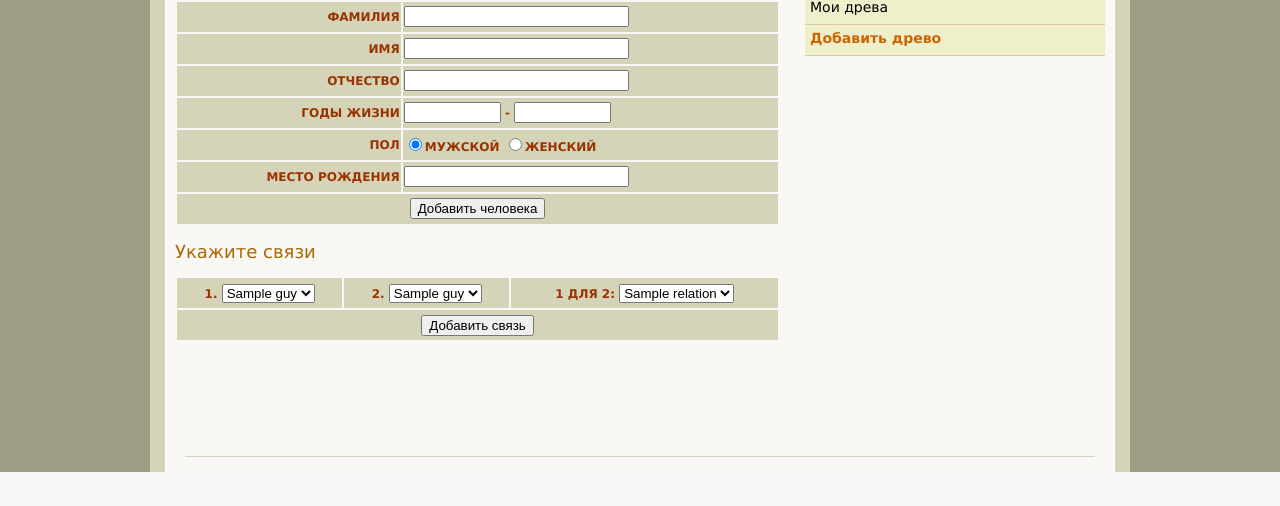
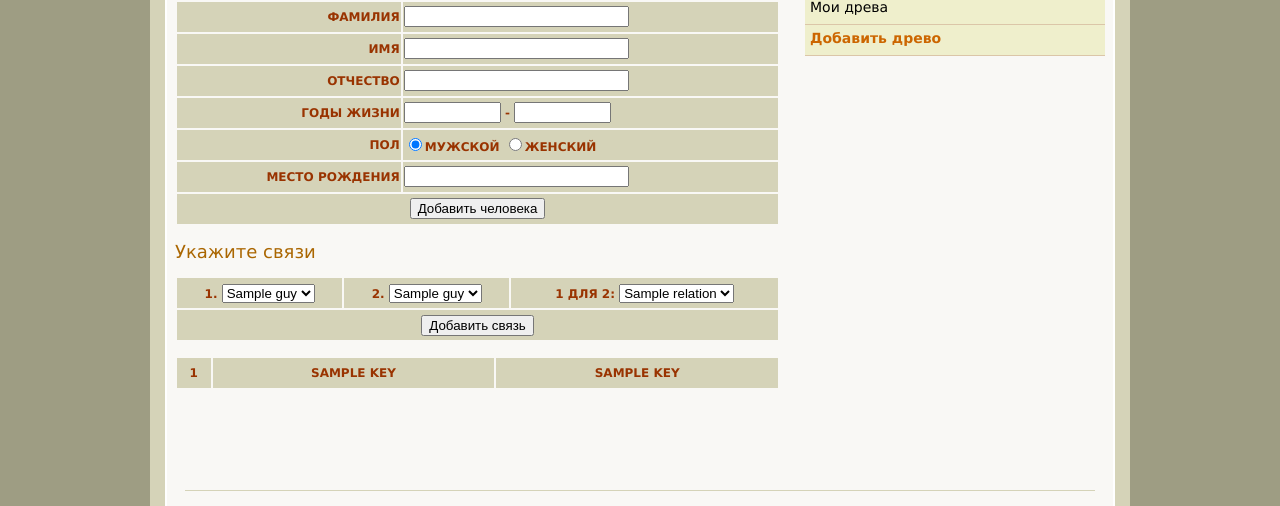
Before and after one commit to iitwebdev/Forest-Gump, a Python web app: template MyProject/myproject/templates/add_tree.jinja2 in a window 1280 px wide. Shown: the part 504-1010 px from the top of the page. Before the commit the page ends 976 px from the top, so only its background shows below. Run offline with Jinja, Linux system fonts and the light colour scheme; the template is opened without the code that fills it: most values are stand-ins (such as "Sample title", 1, 10 or a date in 2020).

Commit message:
+ relation table

```diff
--- a/MyProject/myproject/templates/add_tree.jinja2
+++ b/MyProject/myproject/templates/add_tree.jinja2
@@ -79,6 +79,17 @@
         </form>
         <div id="relation_table">
             <table>
+                {% for key in dict_relations %}
+                    <tr><td align="center">
+                        {{ dict_relations[key][0] }}
+                    </td>
+                    <td align="center">
+                        {{ dict_relations[key][1]}}
+                    </td>
+                    <td align="center">
+                        {{ key }}
+                    </td></tr>
+                {% endfor %}
             </table>
         </div>
     </p>
--- a/MyProject/myproject/views.py
+++ b/MyProject/myproject/views.py
@@ -2,7 +2,7 @@
 from pyramid.view import view_config, forbidden_view_config
 from pyramid.security import remember, authenticated_userid, forget
 from pyramid.httpexceptions import HTTPFound, HTTPForbidden
-from myproject.models import register, login, add_guy, all_guys, add_guys_relation
+from myproject.models import register, login, add_guy, all_guys, add_guys_relation, all_rels
 
 
 @forbidden_view_config()
@@ -84,8 +84,10 @@ def my_view_add_tree(request):
             did_fail = True
     if 'people1' in request.POST:
         rel = add_guys_relation(request.POST["people1"], request.POST["people2"], request.POST["relations"])
+    relations = all_rels()
     return {
         'failed_attempt': did_fail,
         'relations': ["Mother", "Son", "Sister", "Uncle", "Grandmother"],
-        'guys': guys
+        'guys': guys,
+        'dict_relations': relations
     }
```
Also changed, not shown: MyProject/myproject/models.py (+5 -2 lines), MyProject/gen_tree.db, 2 other files.
